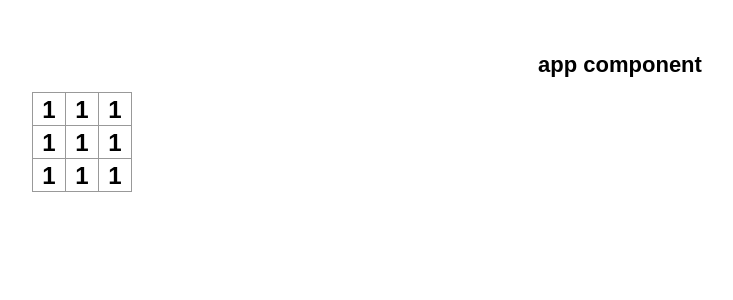
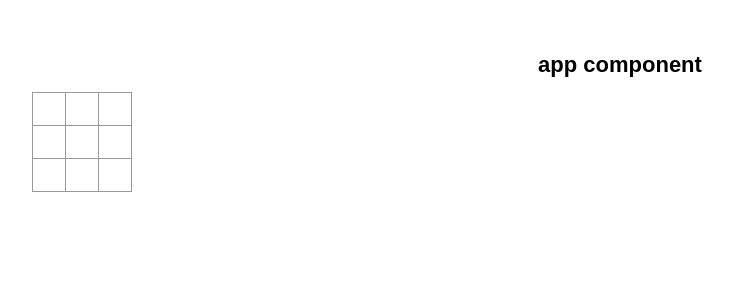
Before and after one commit to nad1yah/my-react-app, a React (Vite) app: page / in a window 1280 px wide. Shown: the top 300 px of the page, without its empty margins (20-753 px from the left). Built offline with nearby package versions, Linux system fonts and the light colour scheme.

Commit message:
adding value prop to square component

```diff
--- a/src/App.jsx
+++ b/src/App.jsx
@@ -12,8 +12,8 @@
   );
 }
 
-export function Square() {
-  return <button className="square">1</button>;
+export function Square({ value }) {
+  return <button className="square">{ value }</button>;
 }
 
 export function Board() {
```
